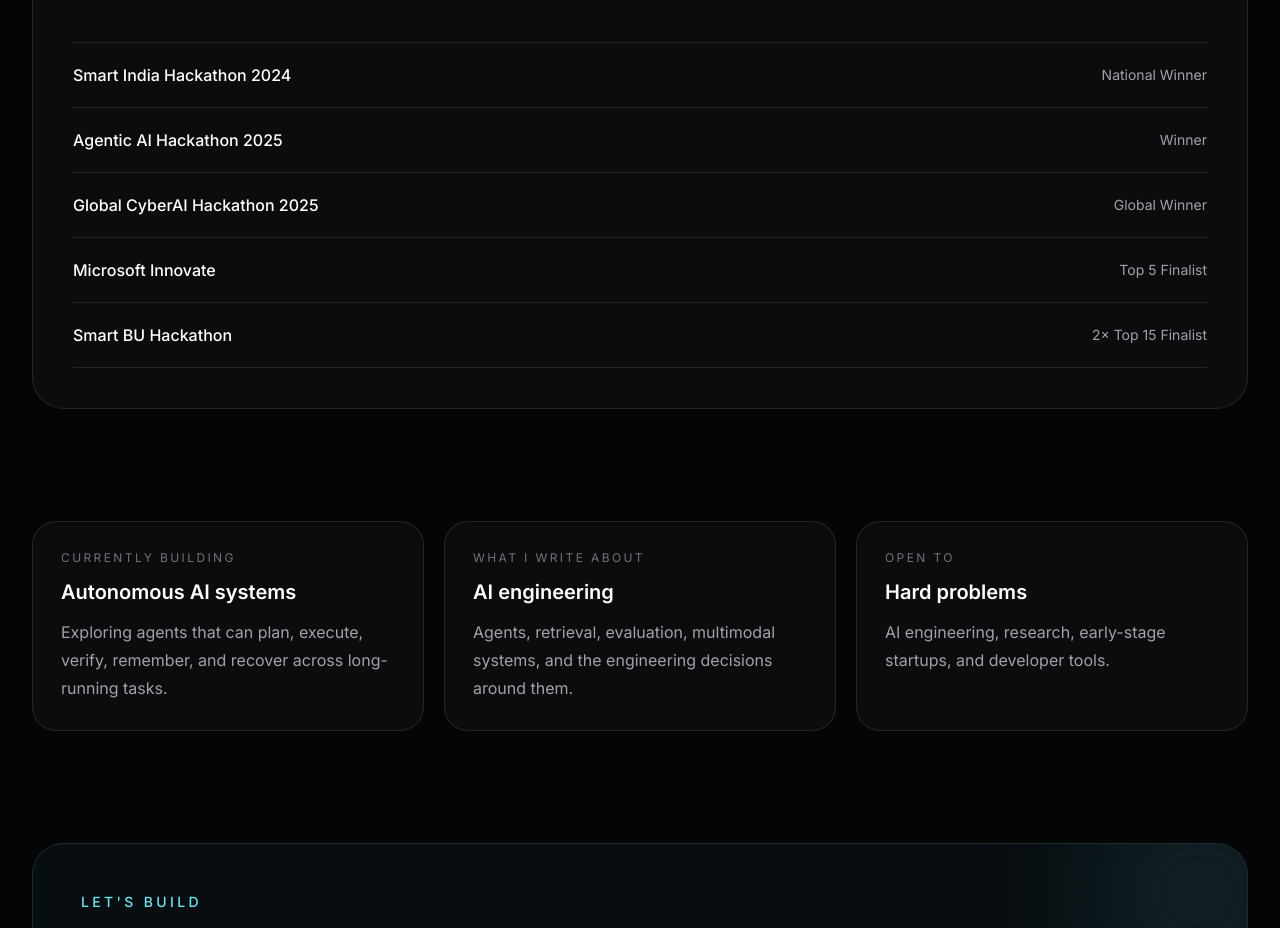
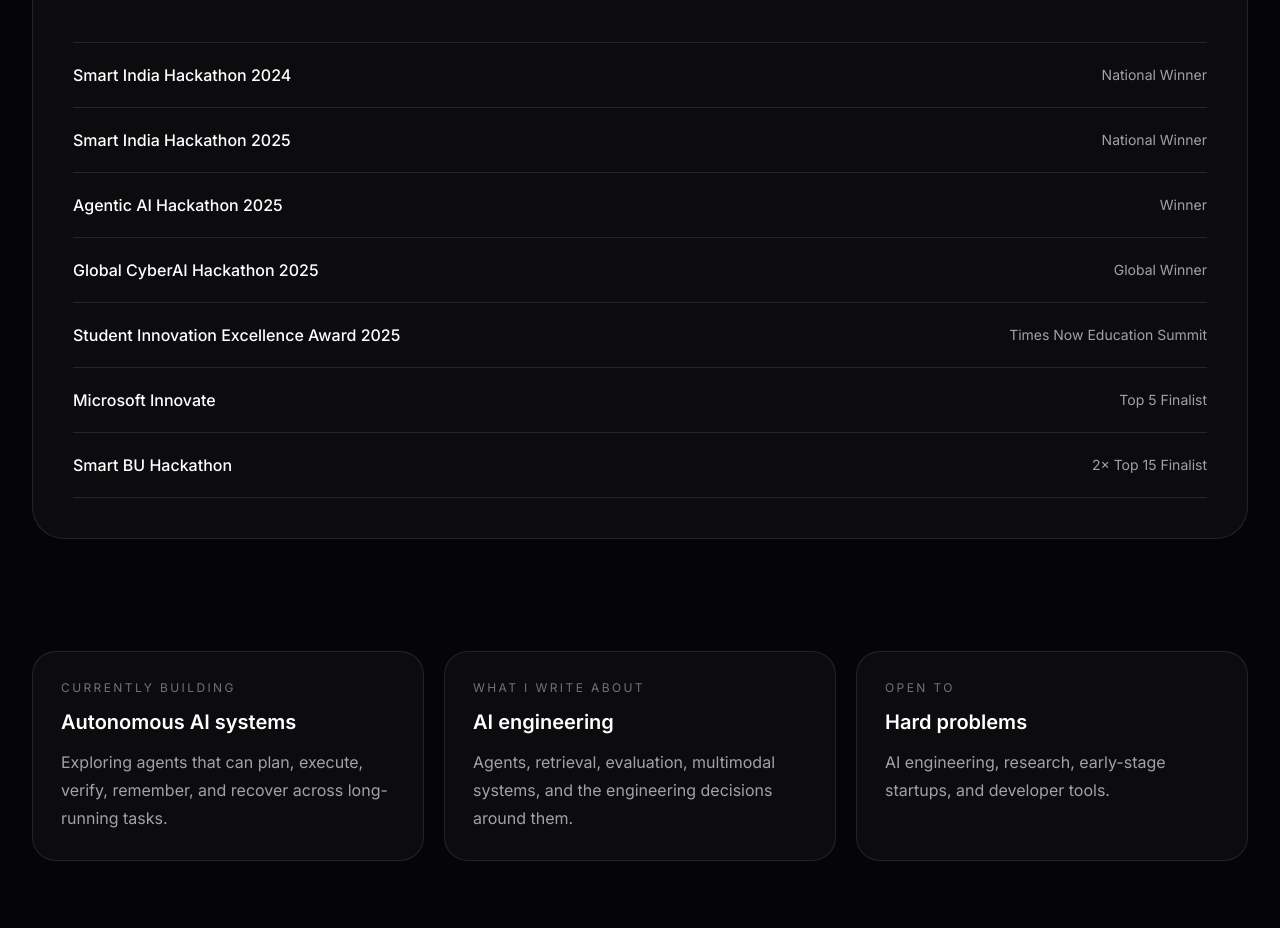
Before and after one commit to adityapurohit01/my_portfolio, a Next.js app: page / in a window 1280 px wide. Shown: the part 5340-6268 px from the top of the page. Built offline with nearby package versions, Linux system fonts and the light colour scheme.

Commit message:
Correct and expand verified achievements

```diff
--- a/src/data/portfolio.ts
+++ b/src/data/portfolio.ts
@@ -138,8 +138,10 @@ export const experience = [
 
 export const awards = [
   ["Smart India Hackathon 2024", "National Winner"],
+  ["Smart India Hackathon 2025", "National Winner"],
   ["Agentic AI Hackathon 2025", "Winner"],
   ["Global CyberAI Hackathon 2025", "Global Winner"],
+  ["Student Innovation Excellence Award 2025", "Times Now Education Summit"],
   ["Microsoft Innovate", "Top 5 Finalist"],
   ["Smart BU Hackathon", "2× Top 15 Finalist"],
 ];
```
